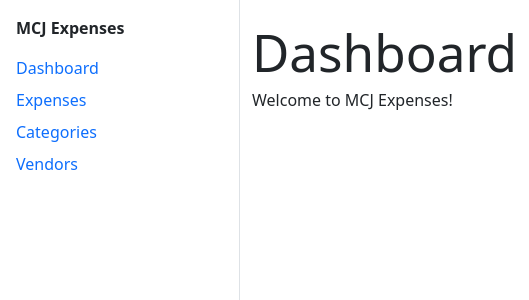
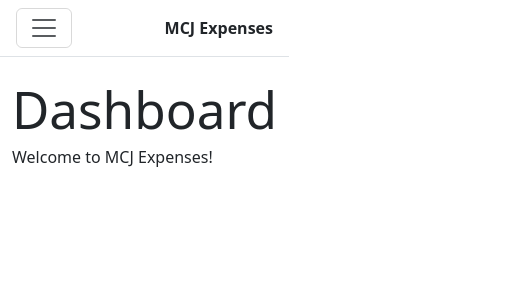
Before and after one commit to oscarcardonaoscs/mcjs-expenses-ui, a React (Vite) app: page / in a window 390 px wide. Shown: the top 300 px of the page, 529 px wide, since content can reach past the window. Built offline with nearby package versions, Linux system fonts and the light colour scheme.

Commit message:
Update ExpensesTable to show Date, Expense Type, Total, and Payment Method; adjust layout and app structure

```diff
--- a/src/App.jsx
+++ b/src/App.jsx
@@ -1,34 +1,94 @@
 // src/App.jsx
 import { NavLink, Outlet } from "react-router-dom";
 
-export default function App() {
+// Reutilizamos los mismos enlaces para el aside y el offcanvas
+function SidebarLinks({ onNavigate }) {
+  const linkCls = ({ isActive }) =>
+    "nav-link p-0" + (isActive ? " fw-semibold text-primary" : "");
+  const handleClick = () => onNavigate?.(); // para cerrar el offcanvas al navegar
+
   return (
-    <div className="min-vh-100 d-flex">
-      <aside className="border-end" style={{ width: 240 }}>
-        <div className="p-3 fw-bold">MCJ Expenses</div>
-        <nav className="nav flex-column px-3 gap-2">
-          {/* Usa "/" para Dashboard (o "/dashboard" si dejas esa ruta adicional) */}
-          <NavLink className="nav-link p-0" to="/" end>
+    <nav className="nav flex-column gap-2">
+      <NavLink className={linkCls} to="/" end onClick={handleClick}>
         Dashboard
       </NavLink>
-          <NavLink className="nav-link p-0" to="/expenses">
+      <NavLink className={linkCls} to="/expenses" onClick={handleClick}>
         Expenses
       </NavLink>
-          <NavLink className="nav-link p-0" to="/categories">
+      <NavLink className={linkCls} to="/categories" onClick={handleClick}>
         Categories
       </NavLink>
-          <NavLink className="nav-link p-0" to="/vendors">
+      <NavLink className={linkCls} to="/vendors" onClick={handleClick}>
         Vendors
       </NavLink>
     </nav>
+  );
+}
+
+export default function App() {
+  // Cierra el offcanvas al seleccionar una ruta (en móvil)
+  const closeOffcanvas = () => {
+    const el = document.getElementById("appSidebar");
+    if (!el) return;
+    // Bootstrap 5 Offcanvas API
+    const offcanvas = bootstrap?.Offcanvas?.getInstance(el);
+    offcanvas?.hide();
+  };
+
+  return (
+    <div className="min-vh-100 d-flex">
+      {/* Aside fijo solo en >= md */}
+      <aside className="border-end d-none d-md-block" style={{ width: 240 }}>
+        <div className="p-3 fw-bold">MCJ Expenses</div>
+        <div className="px-3">
+          <SidebarLinks />
+        </div>
       </aside>
 
-      <main className="flex-grow-1">
-        <div className="container py-4">
-          {/* Aquí se pinta la página según la ruta */}
+      {/* Contenido principal */}
+      <main className="flex-grow-1 d-flex flex-column">
+        {/* Topbar con hamburguesa visible en < md */}
+        <header className="navbar navbar-light bg-white border-bottom py-2 px-3 d-flex align-items-center gap-2">
+          <button
+            className="navbar-toggler d-md-none"
+            type="button"
+            data-bs-toggle="offcanvas"
+            data-bs-target="#appSidebar"
+            aria-controls="appSidebar"
+            aria-label="Toggle navigation"
+          >
+            <span className="navbar-toggler-icon" />
+          </button>
+          <div className="fw-bold">MCJ Expenses</div>
+        </header>
+
+        <div className="container py-4 flex-grow-1">
           <Outlet />
         </div>
       </main>
+
+      {/* Offcanvas: menú lateral para móvil */}
+      <div
+        className="offcanvas offcanvas-start d-md-none"
+        tabIndex="-1"
+        id="appSidebar"
+        aria-labelledby="appSidebarLabel"
+      >
+        <div className="offcanvas-header">
+          <h5 className="offcanvas-title" id="appSidebarLabel">
+            MCJ Expenses
+          </h5>
+          <button
+            type="button"
+            className="btn-close"
+            data-bs-dismiss="offcanvas"
+            aria-label="Close"
+          />
+        </div>
+        <div className="offcanvas-body">
+          <SidebarLinks onNavigate={closeOffcanvas} />
+        </div>
+      </div>
     </div>
   );
 }
--- a/src/components/ExpensesTable.jsx
+++ b/src/components/ExpensesTable.jsx
@@ -1,22 +1,47 @@
 export function ExpensesTable({ items = [] }) {
+  const fmtMoney = new Intl.NumberFormat("en-US", {
+    style: "currency",
+    currency: "USD",
+  });
+
+  const fmtDate = (iso = "") => {
+    // iso llega como "YYYY-MM-DD"
+    const [y, m, d] = (iso || "").split("-");
+    if (!y || !m || !d) return iso || "-";
+    return `${m}/${d}/${y}`; // MM/DD/YYYY
+  };
+
+  const prettyPayment = (code) => {
+    if (!code) return "-";
+    const map = {
+      CASH: "Cash",
+      CARD: "Card",
+      ZELLE: "Zelle",
+      VENMO: "Venmo",
+      CASHAPP: "Cash App",
+      OTHER: "Other",
+    };
+    return map[code] || code;
+  };
+
   return (
     <div className="table-responsive">
       <table className="table table-striped align-middle">
         <thead>
           <tr>
-            <th>Fecha</th>
-            <th>Categoría</th>
-            <th>Proveedor</th>
-            <th className="text-end">Monto</th>
+            <th>Date</th>
+            <th>Expense Type</th>
+            <th className="text-end">Total</th>
+            <th>Payment Method</th>
           </tr>
         </thead>
         <tbody>
           {items.map((e) => (
             <tr key={e.id}>
-              <td>{e.date}</td>
-              <td>{e.category?.name ?? "-"}</td>
-              <td>{e.vendor?.name ?? "-"}</td>
-              <td className="text-end">${Number(e.amount).toFixed(2)}</td>
+              <td>{fmtDate(e.date)}</td>
+              <td>{e.expense_type ?? "-"}</td>
+              <td className="text-end">{fmtMoney.format(e.total ?? 0)}</td>
+              <td>{prettyPayment(e.payment_method)}</td>
             </tr>
           ))}
         </tbody>
--- a/src/main.jsx
+++ b/src/main.jsx
@@ -1,5 +1,6 @@
 // src/main.jsx
 import "bootstrap/dist/css/bootstrap.min.css";
+import "bootstrap/dist/js/bootstrap.bundle.min.js";
 import "bootstrap-icons/font/bootstrap-icons.css";
 import React from "react";
 import ReactDOM from "react-dom/client";
```
Lines whose indentation alone changed are shown as unchanged.
